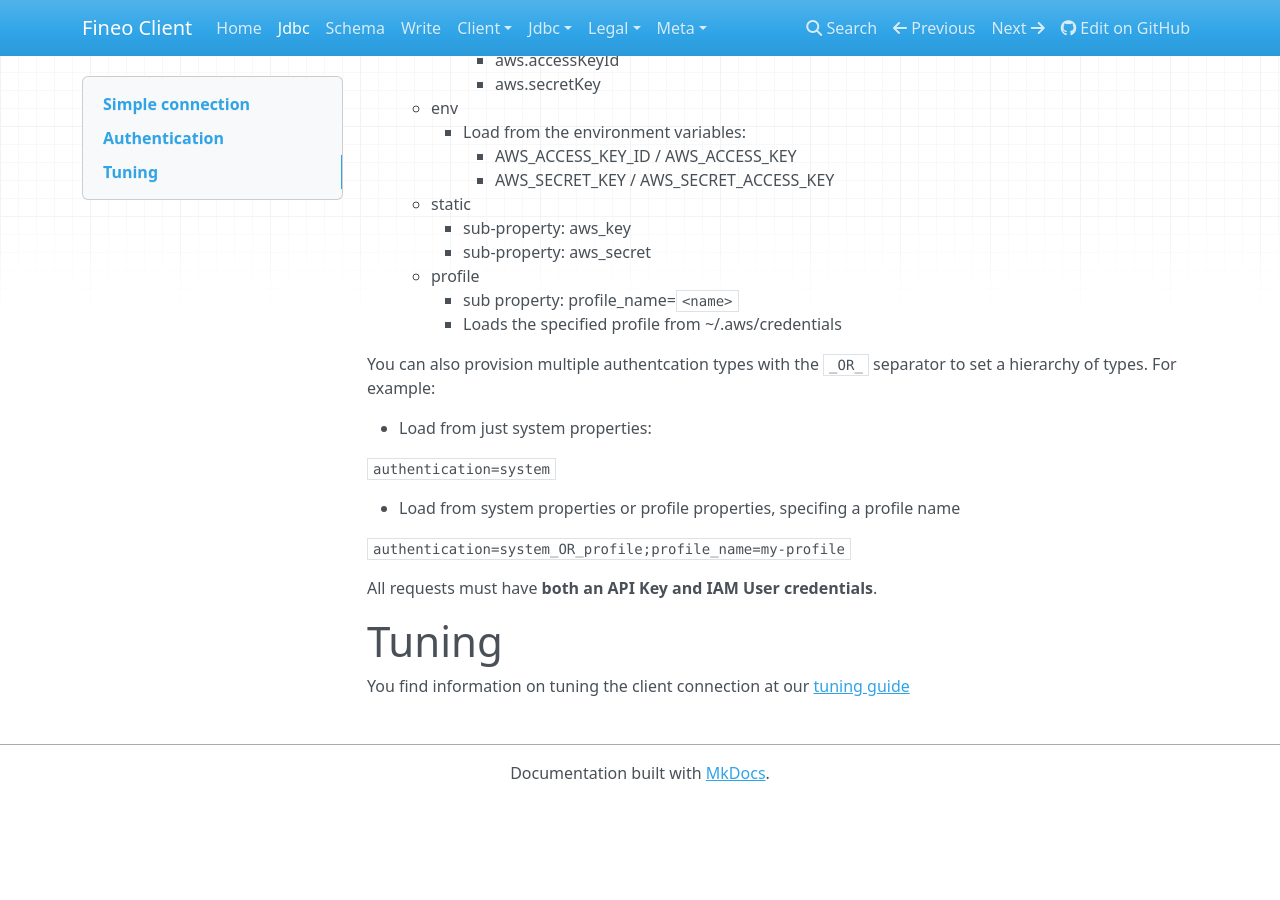
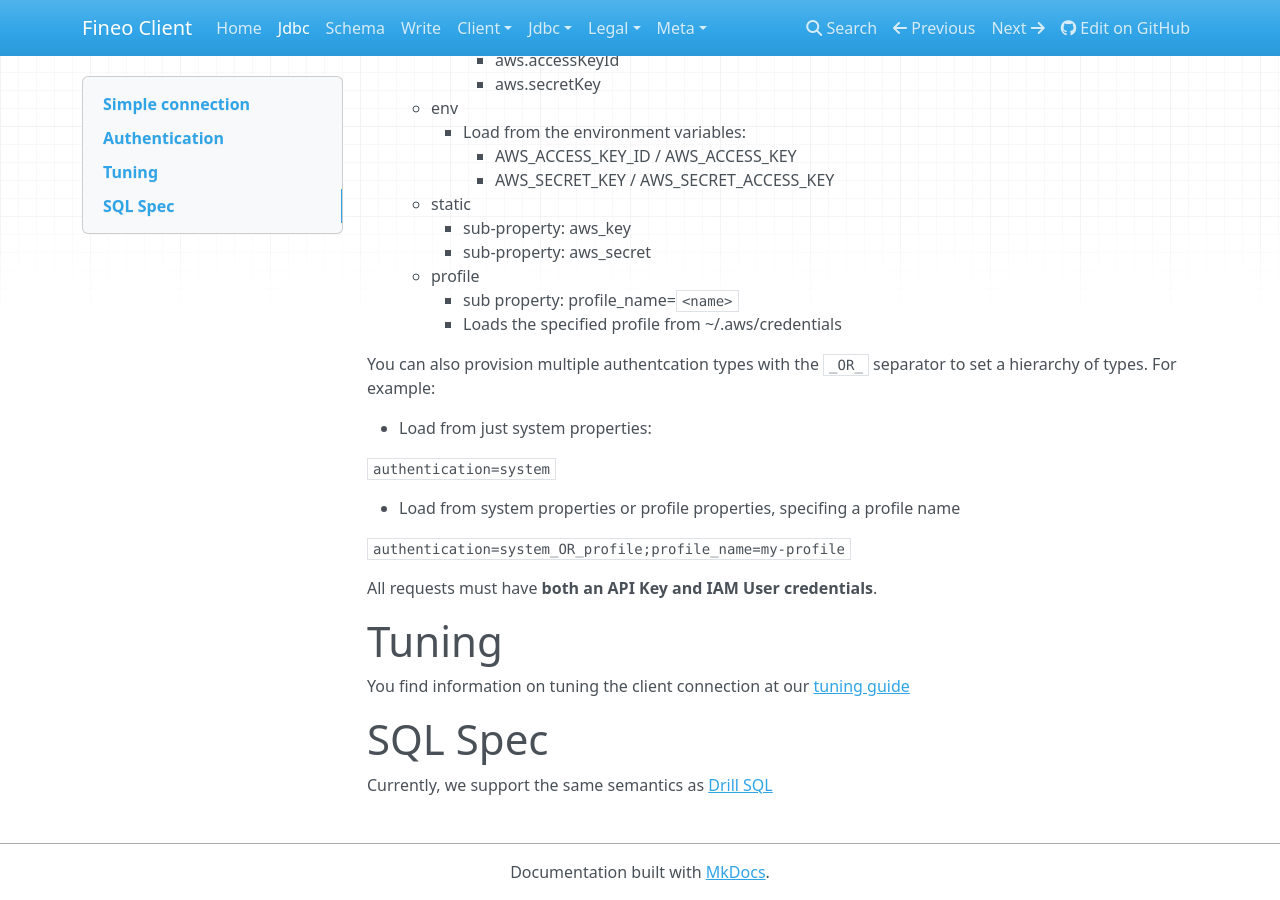
Before and after one commit to fineoio/fineo-client, an MkDocs documentation site: the page built from docs/Jdbc.md, in a window 1280 px wide and 900 px high, scrolled down 1341 px. Built offline with MkDocs 1.6.1, drawn with Linux system fonts in a browser that asks for light colours; nearby versions of some CDN libraries; before the commit the page ends 2142 px from its top, so only the background shows below that.

Commit message:
Adding link to Drill for SQL semantics

```diff
--- a/docs/Jdbc.md
+++ b/docs/Jdbc.md
@@ -99,5 +99,11 @@
 
 You find information on tuning the client connection at our [tuning guide](jdbc/tuning)
 
+
+# SQL Spec
+
+Currently, we support the same semantics as [Drill SQL](http://drill.apache.org/docs/sql-reference)
+
+
 [JDBC Driver Jar]: http://maven.fineo.io/release/io/fineo/client/jdbc/1.0.1/jdbc-1.0.1-all.jar
 [default AWS credential chain]: http://docs.aws.amazon.com/java-sdk/latest/developer-guide/credentials.html
```
